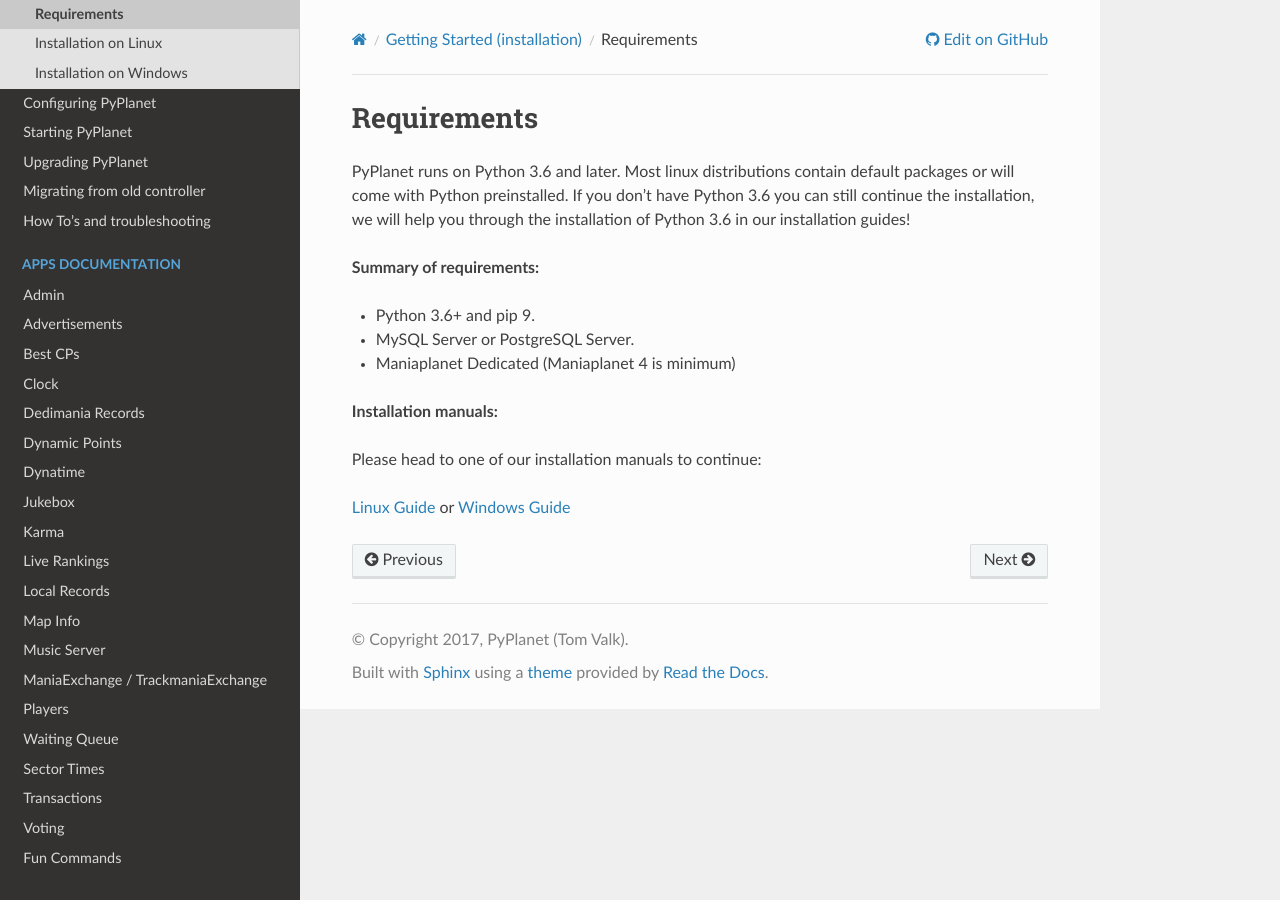
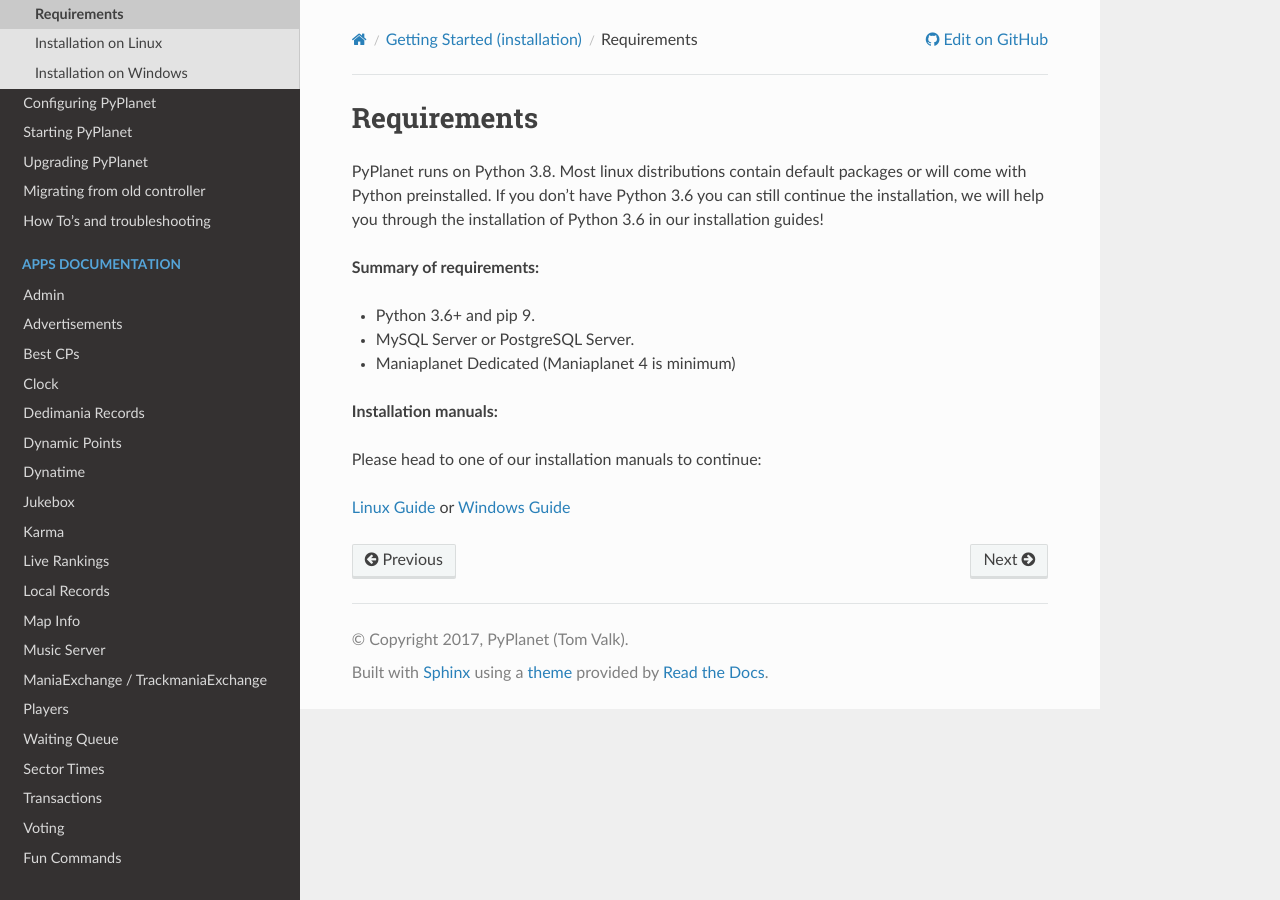
Before and after one commit to PyPlanet/PyPlanet, a Sphinx documentation site: the page built from docs/source/intro/requirements.rst, in a window 1280 px wide. Built offline with Sphinx 7.4.7 and the Read the Docs theme 2.0.0, drawn with Linux system fonts in a browser that asks for light colours; formulas are drawn with MathJax 3.

Commit message:
Update python requirement in documentation

```diff
--- a/docs/source/intro/installation-linux.rst
+++ b/docs/source/intro/installation-linux.rst
@@ -8,7 +8,7 @@ Installation on Linux
 1. Operating System needs
 ~~~~~~~~~~~~~~~~~~~~~~~~~
 
-PyPlanet requires Python 3.6 and later. We also require to have some operating system libraries and build tools installed.
+PyPlanet requires Python 3.8. We also require to have some operating system libraries and build tools installed.
 We will guide you through the steps that are required to install those requirements in this subtopic.
 
 Debian / Ubuntu
--- a/docs/source/intro/requirements.rst
+++ b/docs/source/intro/requirements.rst
@@ -2,7 +2,7 @@
 Requirements
 ------------
 
-PyPlanet runs on Python 3.6 and later. Most linux distributions contain default packages or will come with Python
+PyPlanet runs on Python 3.8. Most linux distributions contain default packages or will come with Python
 preinstalled. If you don't have Python 3.6 you can still continue the installation, we will help you through the installation
 of Python 3.6 in our installation guides!
 
```
